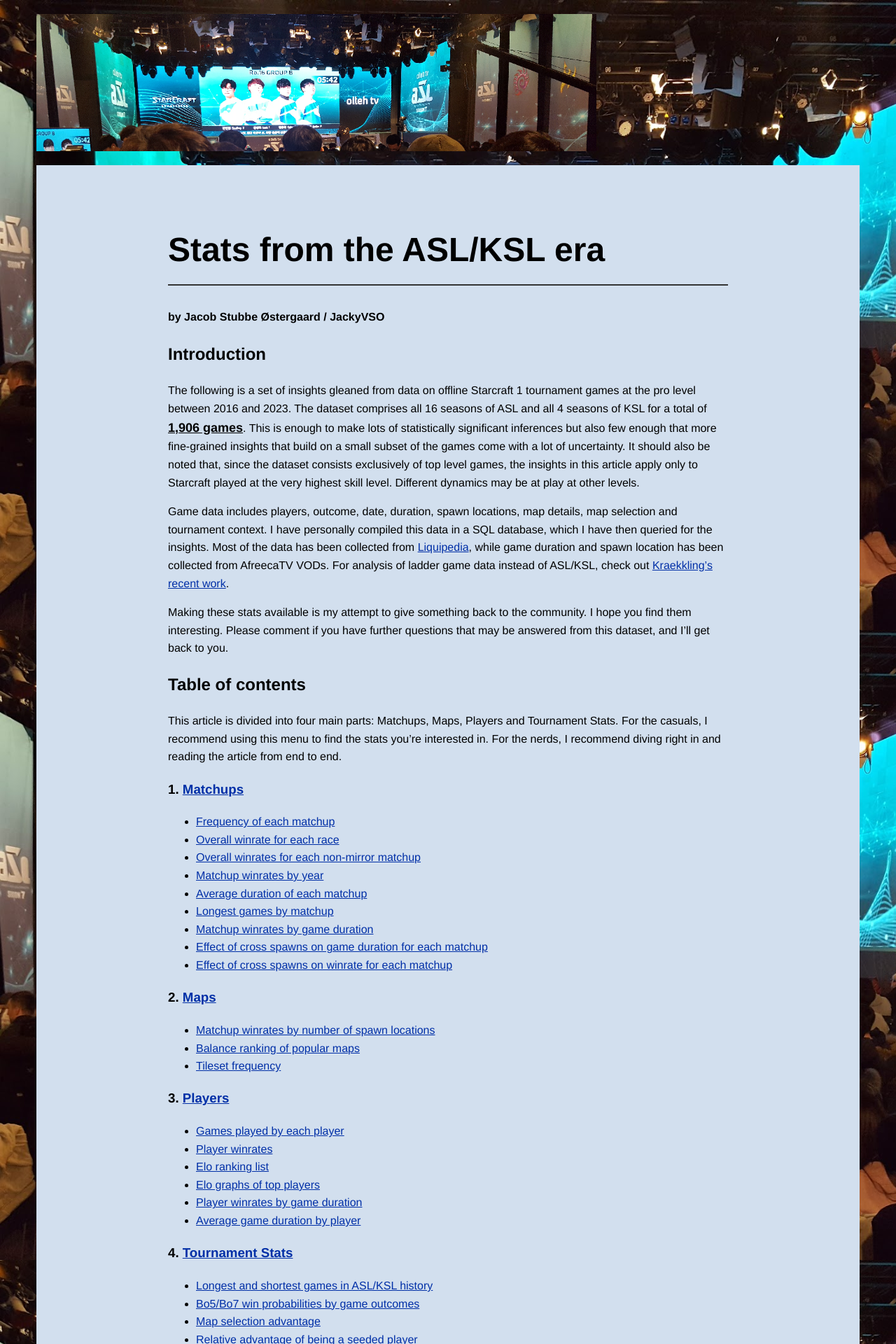
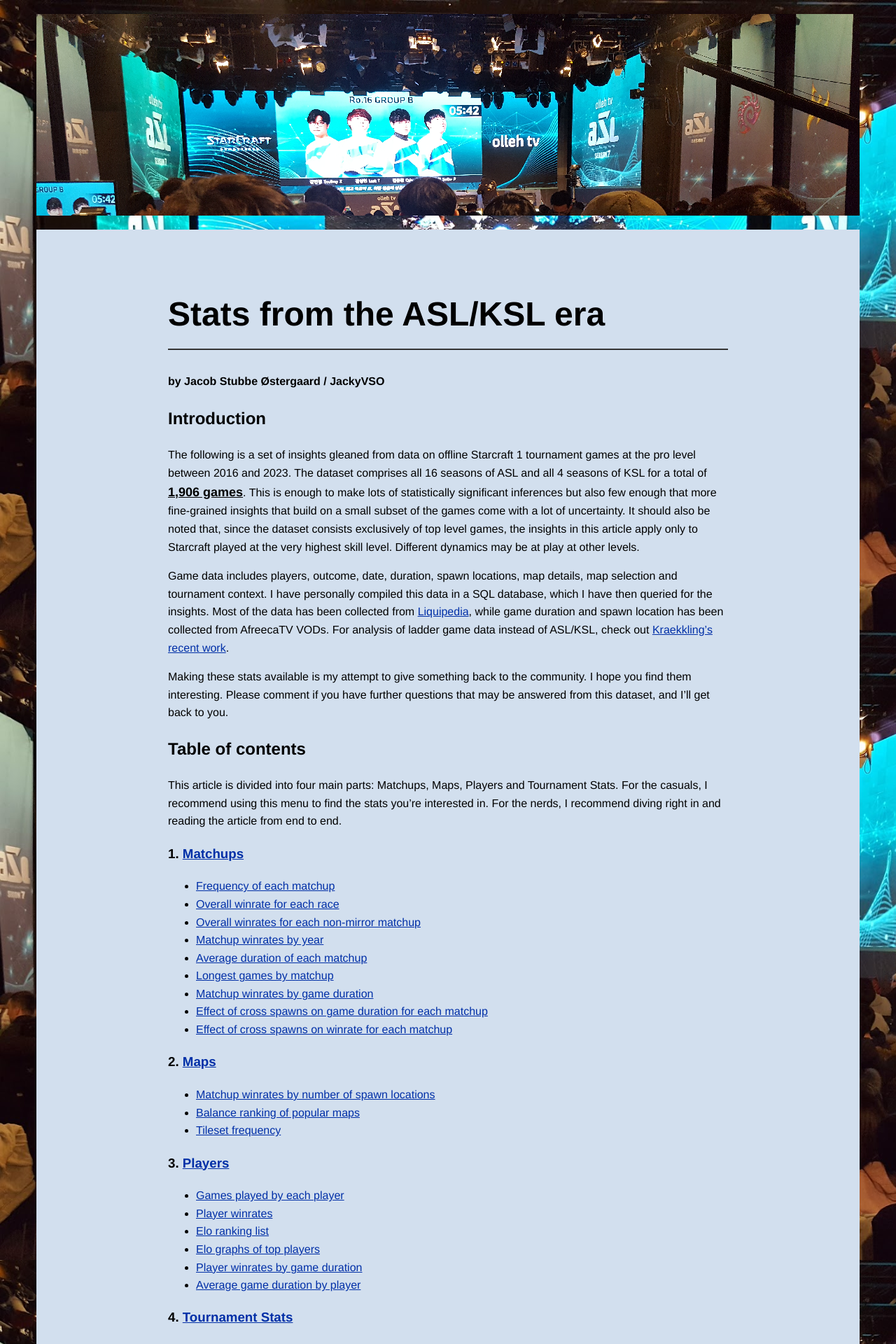
Before and after one commit to JackyVSO/Starcraft, a Jekyll site: the page built from index.md, in a window 1280 px wide. Shown: the top 1920 px of the page at 70% size. Built offline with Jekyll 4.4.1, drawn with Linux system fonts in a browser that asks for light colours.

Commit message:
Adjusting header image

```diff
--- a/_layouts/default.html
+++ b/_layouts/default.html
@@ -31,7 +31,7 @@
             z-index: -1;
       }
       .header {
-            width: 800px; /* Make it span the entire width */
+            width: 1176px; /* Make it span the entire width */
             background-color: #d2dfee; /* Set a background color for the header */
         }
       img {
```
